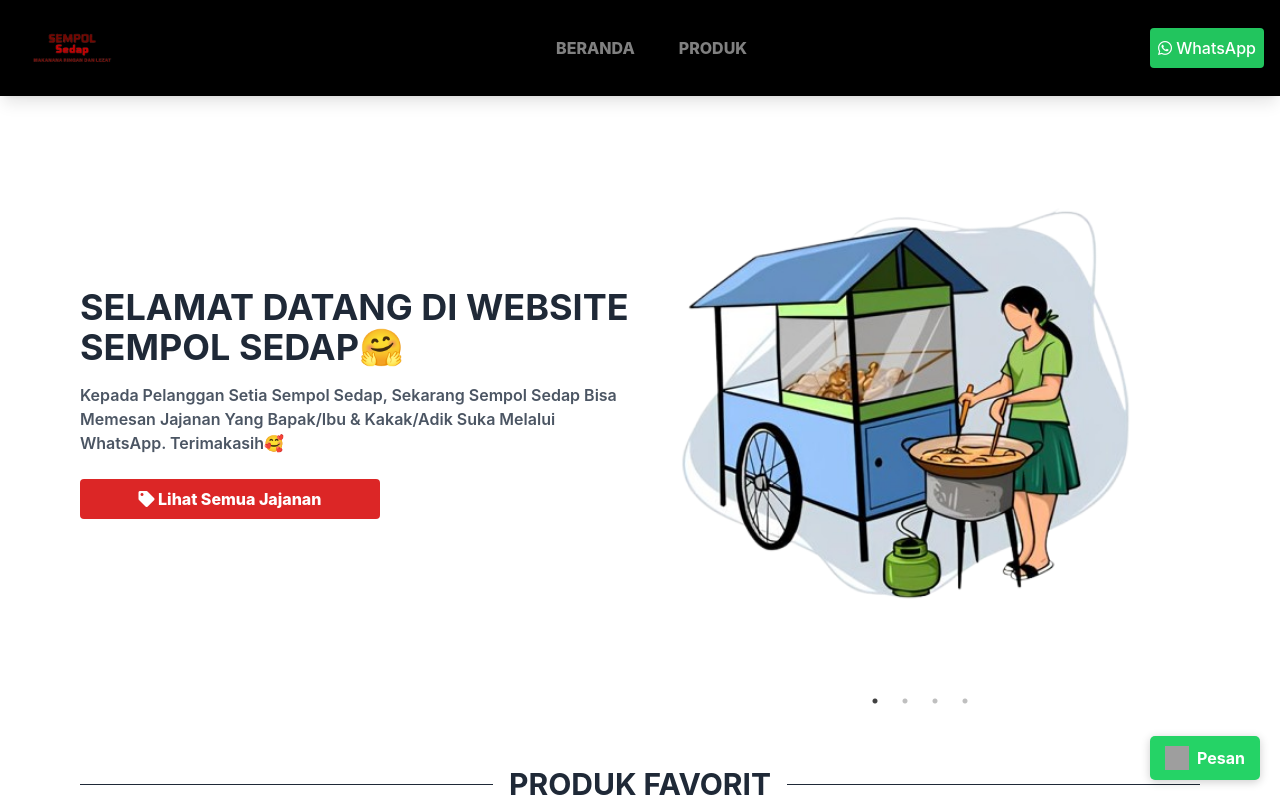
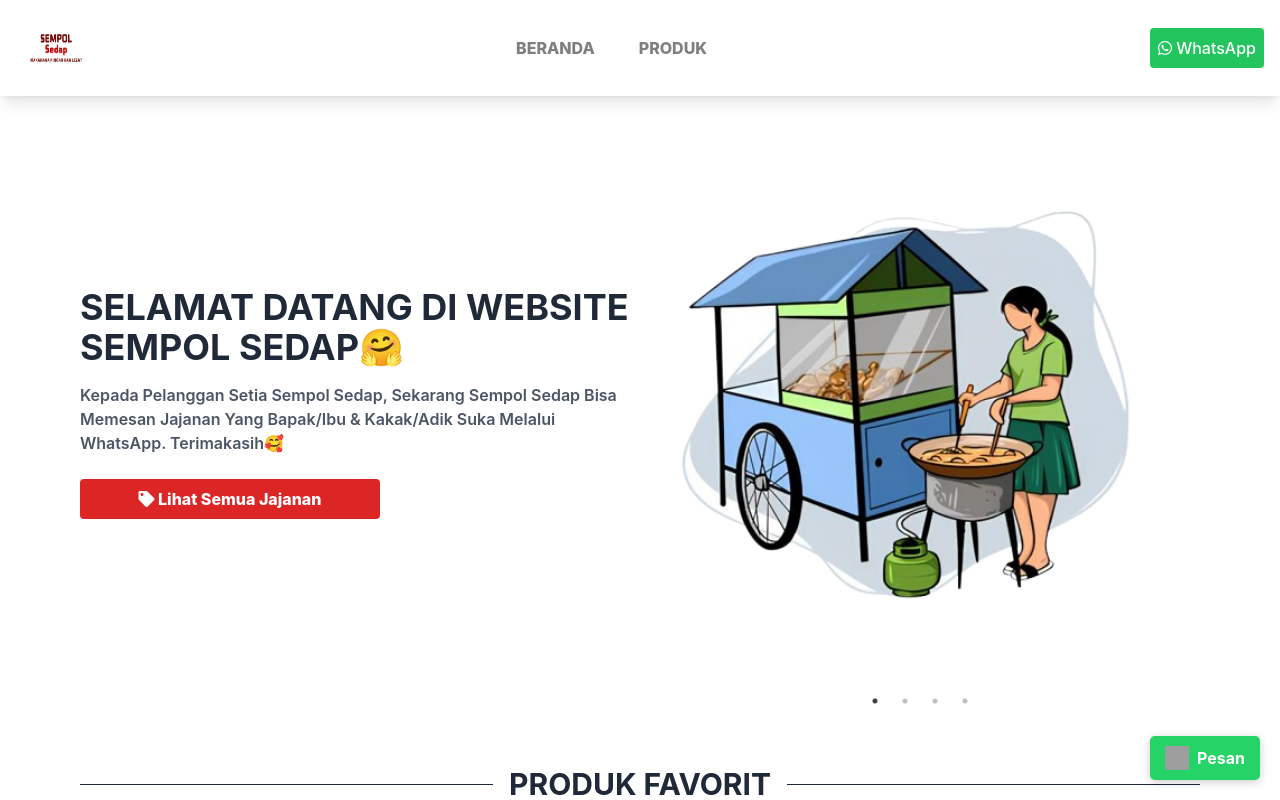
Before and after one commit to AldySyahputra/sempolsedap, a React (Create React App) app: page / in a window 1280 px wide. Shown: the top 800 px of the page. Built offline with nearby package versions, Linux system fonts and the light colour scheme; grey boxes are pictures that could not be loaded.

Commit message:
Update Navbar.js

```diff
--- a/src/components/Navbar.js
+++ b/src/components/Navbar.js
@@ -10,22 +10,22 @@
   };
 
   return (
-    <nav className="bg-black shadow-lg fixed top-0 w-full z-10">
+    <nav className="bg-white shadow-lg fixed top-0 w-full z-10">
       <div className="max-w-8xl mx-auto px-4">
         <div className="flex justify-between">
-          <div className="flex space-x-7">
+          <div className="flex space-x-5">
             <div>
               <Link className="flex items-center py-4 px-2" to="/">
-                <img alt="Company Logo" className="h-16 w-24 mr-2" src={logo} /> {/* Menggunakan gambar yang diimpor */}
+                <img alt="Company Logo" className="h-16 w-16 mr-2" src={logo} /> {/* Menggunakan gambar yang diimpor */}
               </Link>
             </div>
             <div className="hidden md:flex items-center justify-center space-x-7 px-96">
               {' '}
               {/* Tambahkan justify-center */}
-              <Link className="py-4 px-2 text-white font-extrabold hover:text-red-500 text-opacity-50 transition duration-300 hover:underline" to="/">
+              <Link className="py-4 px-2 text-black font-extrabold hover:text-red-500 text-opacity-50 transition duration-300 hover:underline" to="/">
                 BERANDA
               </Link>
-              <Link className="py-4 px-2 text-white font-extrabold hover:text-red-500 text-opacity-50 transition duration-300 hover:underline" to="/produk">
+              <Link className="py-4 px-2 text-black font-extrabold hover:text-red-500 text-opacity-50 transition duration-300 hover:underline" to="/produk">
                 PRODUK
               </Link>
             </div>
@@ -37,7 +37,7 @@
           </div>
           <div className="md:hidden flex items-center">
             <button className="outline-none mobile-menu-button" onClick={toggleMobileMenu}>
-              <svg className="w-6 h-6 text-gray-500 hover:text-red-500 text-opacity-50" fill="none" stroke="currentColor" strokeLinecap="round" strokeLinejoin="round" strokeWidth="2" viewBox="0 0 24 24">
+              <svg className="w-6 h-6 text-gray-500 hover:text-gray-400 text-opacity-50" fill="none" stroke="currentColor" strokeLinecap="round" strokeLinejoin="round" strokeWidth="2" viewBox="0 0 24 24">
                 <path d="M4 6h16M4 12h16M4 18h16"></path>
               </svg>
             </button>
@@ -48,12 +48,12 @@
       <div className={`md:hidden mobile-menu ${isMobileMenuOpen ? 'block' : 'hidden'}`}>
         <ul>
           <li className="active">
-            <Link className="block text-sm px-2 py-4 text-white bg-red-500 font-semibold" to="/">
+            <Link className="block text-sm px-2 py-4 text-black bg-red-500 font-semibold" to="/">
               BERANDA
             </Link>
           </li>
           <li>
-            <Link className="block text-sm px-2 py-4 text-white hover:bg-red-500 transition duration-300 font-semibold" to="/produk">
+            <Link className="block text-sm px-2 py-4 text-black hover:bg-red-500 transition duration-300 font-semibold" to="/produk">
               PRODUK
             </Link>
           </li>
@@ -63,7 +63,7 @@
             </Link>
           </li> */}
           <li>
-            <a className="block text-sm px-2 py-4 text-white bg-green-500 font-semibold" href="https://wa.me/6281287665556">
+            <a className="block text-sm px-2 py-4 text-white bg-green-500 font-semibold" href="https://wa.me/081287665556">
               <i className="fab fa-whatsapp"></i> WhatsApp
             </a>
           </li>
```
